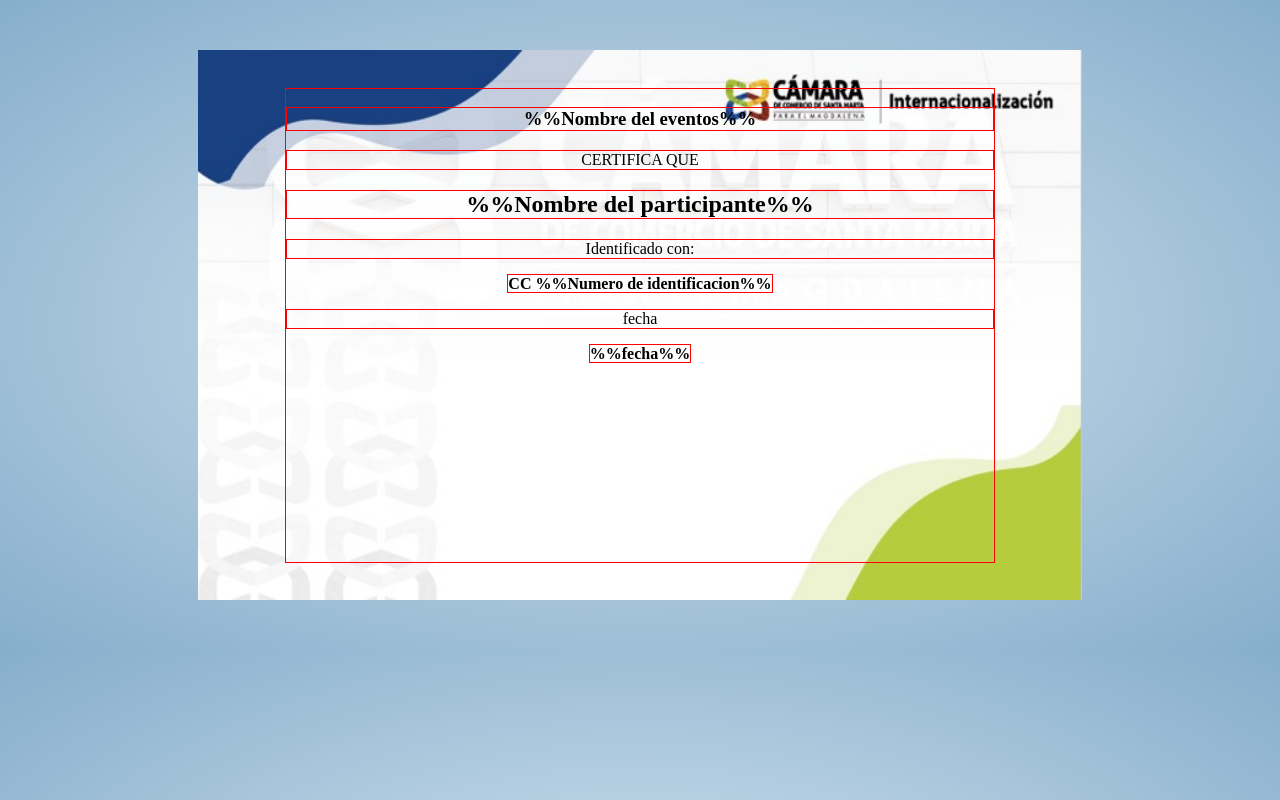
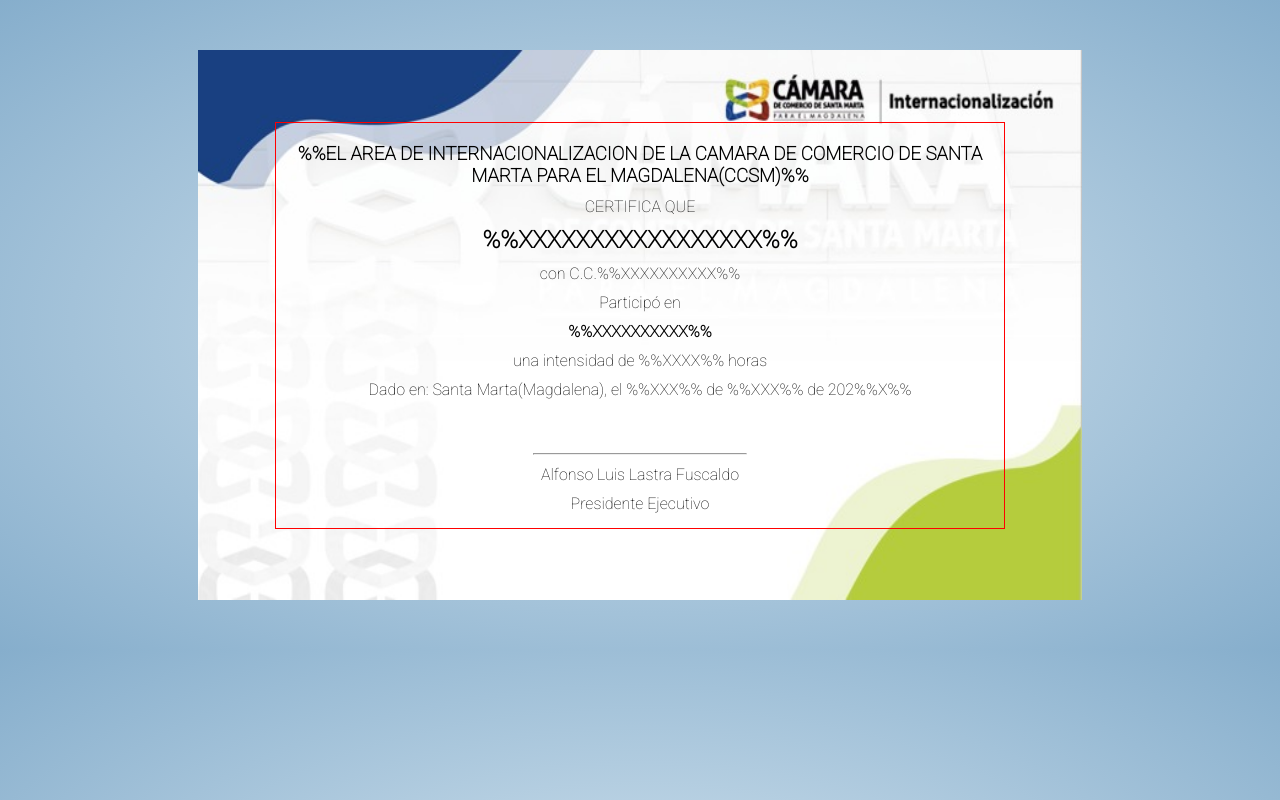
Before and after one commit to juanJserrano/Certificados, a plain HTML site: page index.html in a window 1280 px wide. Drawn offline with Linux system fonts and the light colour scheme.

Commit message:
retocando la fuente

```diff
--- a/index.html
+++ b/index.html
@@ -10,13 +10,23 @@
     <div class="contenedor">
         <img src="Plantilla.jpeg" alt="">
         <div class="texto">
-           <h3>%%Nombre del eventos%%</h3>
-           <p>CERTIFICA QUE</p>
-           <h2>%%Nombre del participante%%</h2>
-           <p>Identificado con:</p>
-           <b>CC %%Numero de identificacion%%</b>
-            <p>fecha</p>
-            <b>%%fecha%%</b>
+           <h3>%%EL AREA DE INTERNACIONALIZACION DE LA CAMARA DE COMERCIO DE SANTA MARTA
+               PARA EL MAGDALENA(CCSM)%%</h3>
+           <span>CERTIFICA QUE </span>
+           <h2>%%XXXXXXXXXXXXXXXXX%%</h2>
+           <span>con C.C.%%XXXXXXXXXX%%</span>
+            <span>Participó en</span>
+            <b>%%XXXXXXXXXX%%</b>
+
+            <span>una intensidad de %%XXXX%% horas</span>
+            <span>Dado en: Santa Marta(Magdalena), el %%XXX%% de %%XXX%% de 202%%X%%</span>
+            <br>
+            <br>
+            <hr>
+
+            <span>Alfonso Luis Lastra Fuscaldo</span>
+            <span>Presidente Ejecutivo</span>
+
         </div>
     </div>
 </body>
--- a/style.css
+++ b/style.css
@@ -1,7 +1,4 @@
-@import url('https://fonts.googleapis.com/css2?family=Roboto:ital,wght@0,400;1,100&display=swap'); /* estilo bold o negrita*/
-@import url('https://fonts.googleapis.com/css2?family=Roboto:ital,wght@0,300;0,400;1,100&display=swap'); /* estilo Ligth o delgada*/
-/* font-family: 'Roboto', sans-serif; */
-body{
+@import url('https://fonts.googleapis.com/css2?family=Open+Sans:wght@300;400&family=Roboto:wght@100&display=swap');body{
 
     background: rgba(212,228,239,1);
     background: -moz-radial-gradient(center, ellipse cover, rgba(212,228,239,1) 0%, rgba(134,174,204,1) 100%);
@@ -35,13 +32,22 @@ img{
     position: relative;
     border: 1px solid red;
     width: 80%;
-    height: 86%;
+    height: 70%;
+    padding: 10px;
+    margin: auto;
     word-wrap: break-word;
     text-align: center;
-    vertical-align: text-bottom;
+}
+h3,h2,span,b{
+    margin: 10px;
+    display: block;
+    font-family: 'Roboto', sans-serif;
+}
+h3{
+
 
 }
-h3,h2,P,b{
-    border: 1px solid red;
-    top: 5px;
+
+hr{
+    width: 30%;
 }
```
